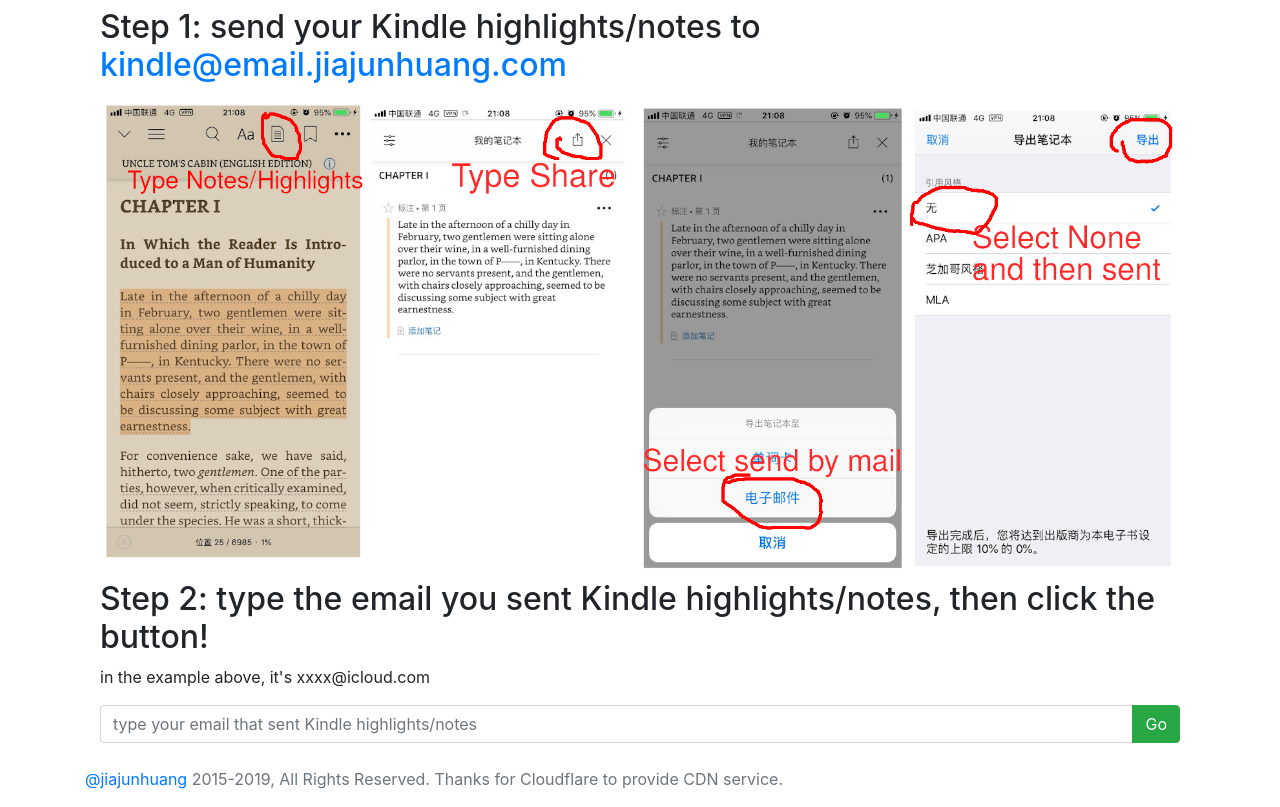
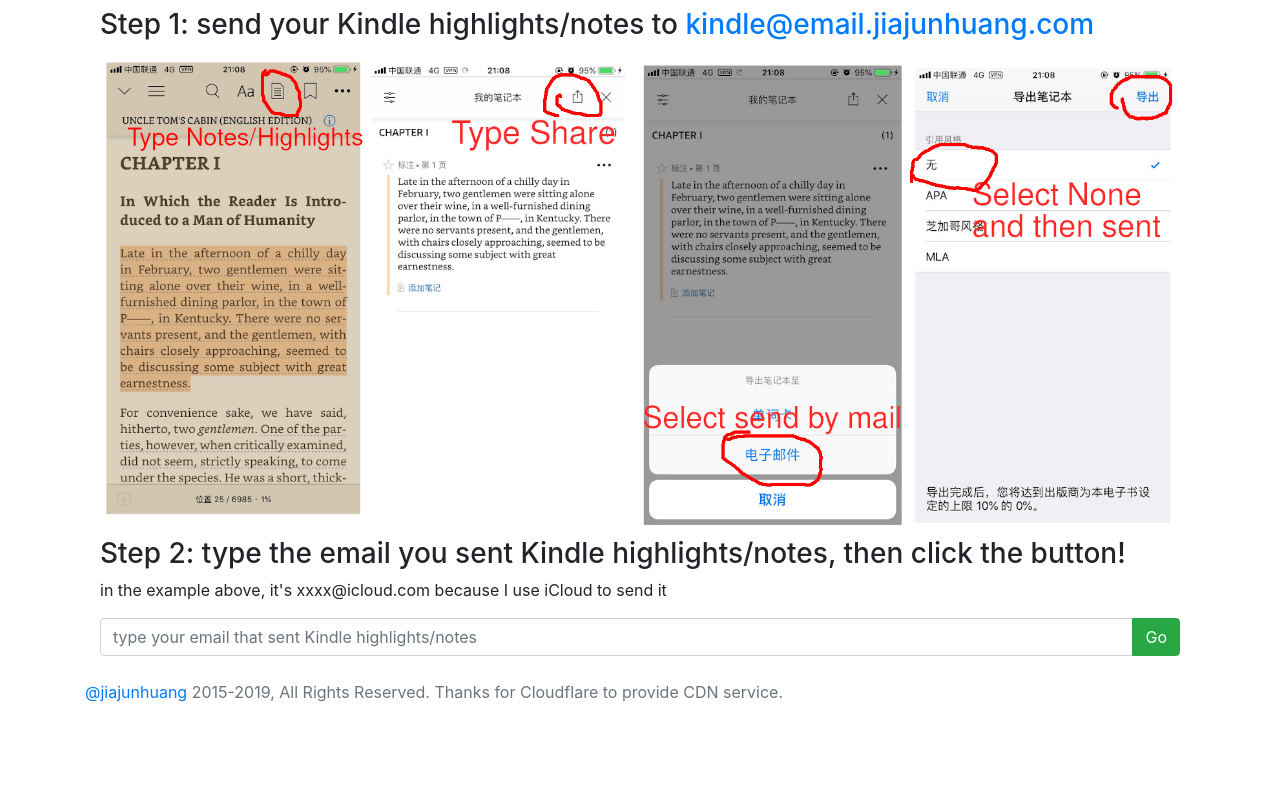
Before and after one commit to jiajunhuang/pytemplate, a Flask app: page / in a window 1280 px wide. Shown: the part 56-863 px from the top of the page. After the commit the page ends 758 px from the top, so only its background shows below. Run offline with Flask 2, Linux system fonts and the light colour scheme; some libraries are stand-ins or nearby versions.

Commit message:
update hint

```diff
--- a/templates/base.html
+++ b/templates/base.html
@@ -46,10 +46,6 @@
             <header class="mb-2">
                 <nav class="navbar navbar-expand-lg navbar-light bg-light">
                     <a class="navbar-brand" href="/">{{ config.SITE_NAME }}</a>
-                    <button class="navbar-toggler" type="button" data-toggle="collapse" data-target="#navbarSupportedContent" aria-controls="navbarSupportedContent" aria-expanded="false" aria-label="Toggle navigation">
-                        <span class="navbar-toggler-icon"></span>
-                    </button>
-
                     <span class="navbar-text">{{ config.SITE_SLOGAN }}</span>
                 </nav>
             </header>
--- a/templates/index.html
+++ b/templates/index.html
@@ -6,10 +6,10 @@
 {% endblock %}
 
 {% block content %}
-<h2>Step 1: send your Kindle highlights/notes to <a href="mailto:kindle@email.jiajunhuang.com">kindle@email.jiajunhuang.com</a></h2>
+<h3>Step 1: send your Kindle highlights/notes to <a class="text-break" href="mailto:kindle@email.jiajunhuang.com">kindle@email.jiajunhuang.com</a></h3>
 <img class="img-fluid" src="/static/share.png" alt="export your kindle highlights/notes to text step by step"></img>
-<h2>Step 2: type the email you sent Kindle highlights/notes, then click the button!</h2>
-<p>in the example above, it's xxxx@icloud.com</p>
+<h3>Step 2: type the email you sent Kindle highlights/notes, then click the button!</h3>
+<p>in the example above, it's xxxx@icloud.com because I use iCloud to send it</p>
 <div class="input-group mb-3">
     <input id="email" type="text" class="form-control" placeholder="type your email that sent Kindle highlights/notes">
     <div class="input-group-append">
```
